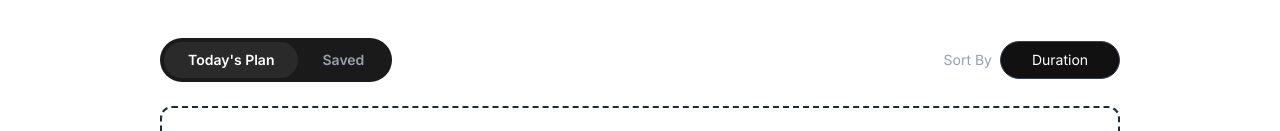
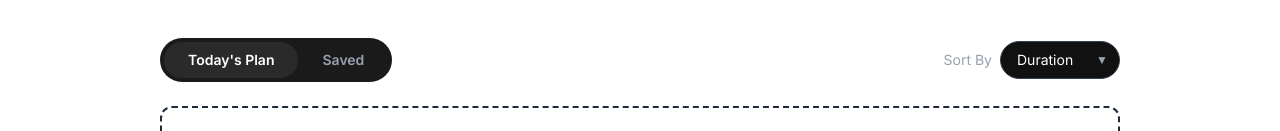
Before and after one commit to fuwaraahmed-pixel/B14-A6-Fit-Log, a Next.js app: page /my-plan in a window 1280 px wide. Shown: the part 345-476 px from the top of the page. Built offline with nearby package versions, Linux system fonts and the light colour scheme.

Commit message:
update My Plan Sort By

```diff
--- a/src/app/my-plan/page.jsx
+++ b/src/app/my-plan/page.jsx
@@ -20,7 +20,7 @@ export default function MyPlanPage() {
     const totalCalories = displayList.reduce((total, item) => total + item.caloriesBurned, 0);
 
 
-    // সর্ট (Sort) করার লজিক (Challenge Requirement)
+    // সর্ট (Sort) করার লজিক (বড় থেকে ছোট / Descending)
     const sortedList = [...displayList].sort((a, b) => {
         if (sortBy === "duration") return b.duration - a.duration;
         if (sortBy === "calories") return b.caloriesBurned - a.caloriesBurned;
@@ -74,15 +74,21 @@ export default function MyPlanPage() {
                 {/* Sort Dropdown */}
                 <div className="flex items-center gap-2 text-sm text-gray-400">
                     <span>Sort By</span>
+                    <div className="relative">
                         <select
                             value={sortBy}
                             onChange={(e) => setSortBy(e.target.value)}
-                        className="bg-[#111111] border border-gray-700 hover:border-gray-500 text-white px-4 py-2 rounded-full outline-none cursor-pointer appearance-none text-center min-w-[120px]"
+                            className="bg-[#111111] border border-gray-700 hover:border-gray-500 text-white pl-4 pr-8 py-2 rounded-full outline-none cursor-pointer appearance-none text-left min-w-[120px]"
                         >
                             <option value="duration">Duration</option>
                             <option value="calories">Calories</option>
                             <option value="rating">Rating</option>
                         </select>
+                        {/* Chevron Icon (▼) */}
+                        <div className="absolute right-3 top-1/2 -translate-y-1/2 pointer-events-none text-xs">
+                            ▼
+                        </div>
+                    </div>
                 </div>
             </div>
 
```
Lines whose indentation alone changed are shown as unchanged.
